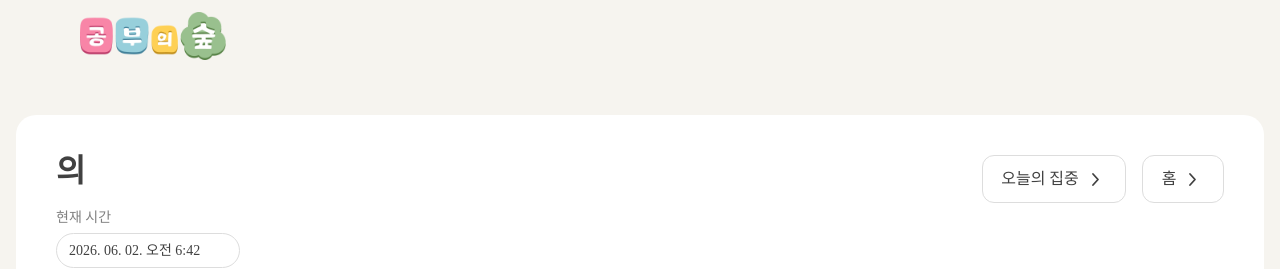
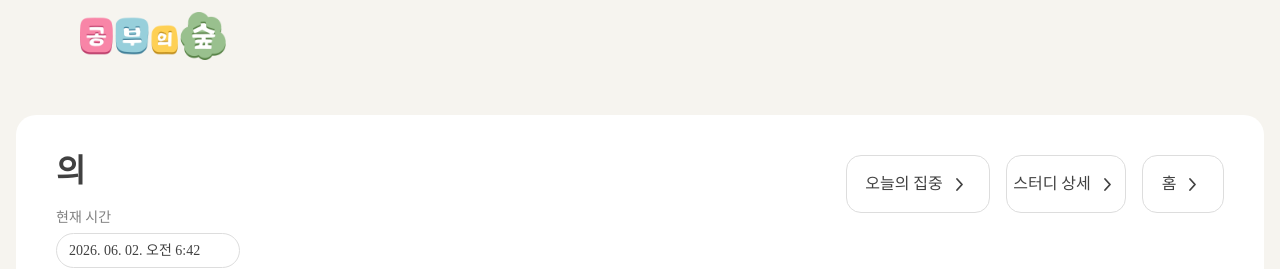
Before and after one commit to quothraven1122/13-study-forest-1-FE, a React (Vite) app: page /studies/1/habits in a window 1280 px wide. Shown: the top 269 px of the page. Built offline with nearby package versions, Linux system fonts and the light colour scheme; no server answers; a web font is replaced by a local one.

Commit message:
오늘의 습관 페이지 이동 추가

```diff
--- a/src/pages/HabitsPage/HabitsPage.jsx
+++ b/src/pages/HabitsPage/HabitsPage.jsx
@@ -144,6 +144,10 @@ function HabitsPage() {
     navigate('/');
   };
 
+  const handleGoStudyDetail = () => {
+    navigate(`/studies/${studyId}`);
+  };
+
   const now = new Date();
 
   const formattedDate = now.toLocaleString('ko-KR', {
@@ -175,6 +179,15 @@ function HabitsPage() {
               onClick={handleGoFocus}
             >
               오늘의 집중
+              <img src={arrowRight} alt='화살표 아이콘' />
+            </button>
+
+            <button
+              type='button'
+              className={styles.DetailButton}
+              onClick={handleGoStudyDetail}
+            >
+              스터디 상세
               <img src={arrowRight} alt='화살표 아이콘' />
             </button>
 
--- a/src/pages/HabitsPage/HabitsPage.module.css
+++ b/src/pages/HabitsPage/HabitsPage.module.css
@@ -72,41 +72,46 @@
 }
 
 .HeaderRight {
-  width: 242px;
-  height: 48px;
+  display: flex;
+  align-items: center;
+  justify-content: flex-end;
+  gap: 16px;
 
-  display: flex;
-  gap: 16px;
+  width: auto;
+  flex-shrink: 0;
 }
 
 .HeaderRight button {
-  height: 48px;
-
+  height: 58px;
+  padding: 12px 24px;
+  gap: 4px;
+  border-radius: 15px;
+  line-height: 24px;
   border: 1px solid #dddddd;
-  border-radius: 12px;
-
   background: #ffffff;
 
   font-family: Pretendard;
   font-size: 16px;
   font-weight: 500;
-  line-height: 100%;
-  letter-spacing: 0;
-  text-align: center;
-
   color: #414141;
 
   display: flex;
   justify-content: center;
   align-items: center;
-  gap: 4px;
 
+  white-space: nowrap;
+  flex-shrink: 0;
   cursor: pointer;
 }
 
 /* 오늘의 집중 버튼 */
 .FocusButton {
   width: 144px;
+}
+
+/* 스터디 상세 버튼 */
+.DetailButton {
+  width: 120px;
 }
 
 /* 홈 버튼 */
@@ -173,6 +178,24 @@
   color: #818181;
 
   cursor: pointer;
+}
+
+.FocusButton,
+.DetailButton,
+.HomeButton {
+  height: 44px;
+  padding: 0 16px;
+  border: 1px solid #ddd;
+  border-radius: 12px;
+  background-color: #fff;
+
+  display: flex;
+  align-items: center;
+  justify-content: center;
+  gap: 8px;
+
+  white-space: nowrap;
+  flex-shrink: 0;
 }
 
 .HabitList {
@@ -273,6 +296,10 @@
     width: 120px;
   }
 
+  .DetailButton {
+    width: 104px;
+  }
+
   .HomeButton {
     width: 72px;
   }
```
